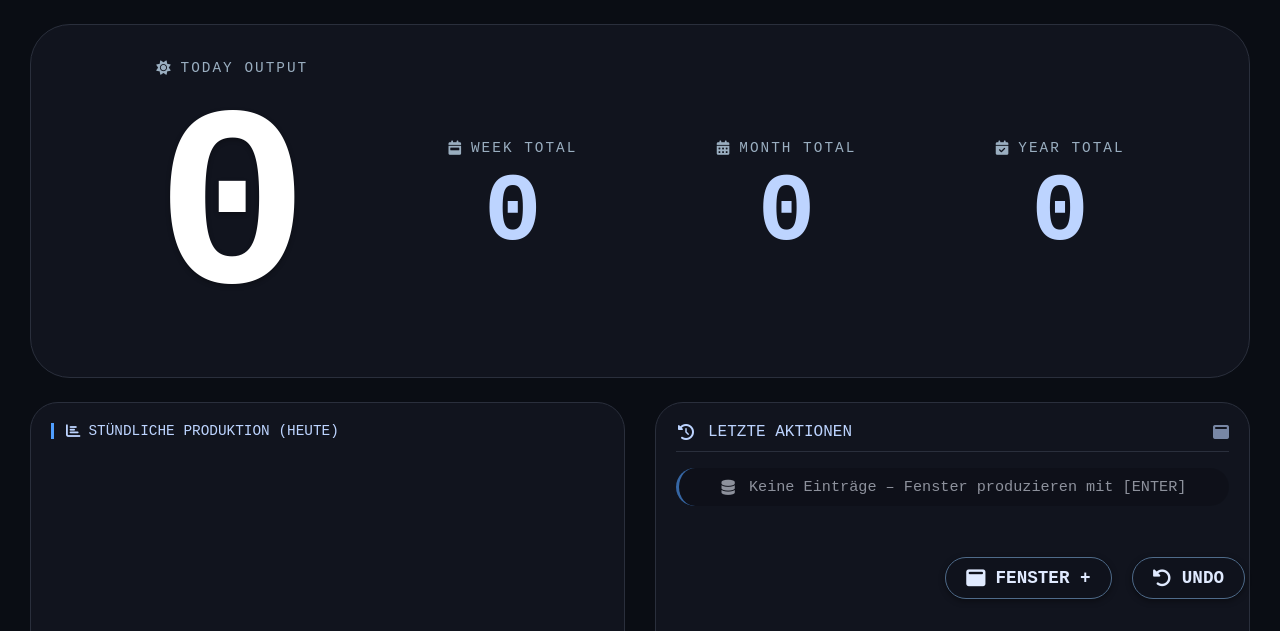
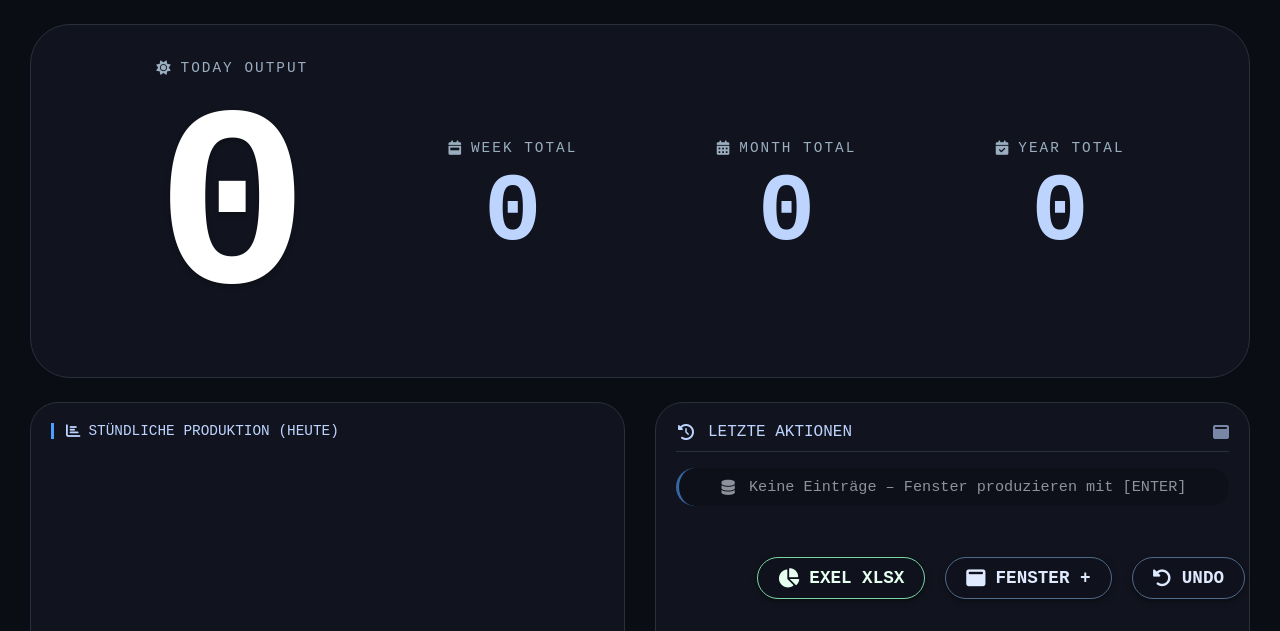
Before and after one commit to BenWeckend/Produktionsvolumen-Tracker, a website: page Button/public/index.html in a window 1280 px wide. Shown: the part 169-800 px from the top of the page. Drawn offline with nearby package versions, Linux system fonts and the light colour scheme; no server answers.

Commit message:
add convert to xlsx

```diff
--- a/Button/package.json
+++ b/Button/package.json
@@ -2,6 +2,7 @@
   "dependencies": {
     "better-sqlite3": "^12.11.1",
     "chart.js": "^4.5.1",
+    "exceljs": "^4.4.0",
     "express": "^5.2.1"
   },
   "name": "button",
--- a/Button/public/app.js
+++ b/Button/public/app.js
@@ -304,6 +304,10 @@ async function undoWindow() {
     }
 }
 
+function downloadWindowEvents() {
+    window.location.href = "/api/export-window-events";
+}
+
 // ----------------------- EVENT-LISTENER -----------------------
 
 document.addEventListener("keydown", (e) => {
@@ -319,6 +323,7 @@ document.addEventListener("keydown", (e) => {
 
 document.getElementById("addBtn").addEventListener("click", addWindow);
 document.getElementById("undoBtn").addEventListener("click", undoWindow);
+document.getElementById("analysisBtn").addEventListener("click", downloadWindowEvents);
 
 // ----------------------- CHART-RESIZE BEI FENSTERGRÖSSE -----------------------
 
--- a/Button/public/index.html
+++ b/Button/public/index.html
@@ -103,6 +103,7 @@
 
 
 <div class="controls">
+    <button class="button-link analysis-link" id="analysisBtn"><i class="fas fa-chart-pie"></i> EXEL XLSX </button>
     <button id="addBtn"><i class="fas fa-window-maximize"></i> FENSTER +</button>
     <button id="undoBtn"><i class="fas fa-undo-alt"></i> UNDO</button>
 </div>
--- a/Button/public/style.css
+++ b/Button/public/style.css
@@ -275,6 +275,51 @@ button:active {
     transform: scale(0.98);
 }
 
+
+button,
+.button-link {
+    background: #0f121c;
+    backdrop-filter: blur(5px);
+    border: 1px solid #4f6b8a;
+    color: #e0eaff;
+    font-family: monospace;
+    font-weight: 600;
+    font-size: clamp(0.9rem, 3vw, 1.1rem);
+    padding: 10px 20px;
+    border-radius: 48px;
+    cursor: pointer;
+    transition: all 0.2s ease;
+    display: flex;
+    align-items: center;
+    gap: 10px;
+    box-shadow: 0 2px 6px rgba(0,0,0,0.4);
+    text-decoration: none;
+    white-space: nowrap;
+}
+
+button i,
+.button-link i {
+    font-size: 1.2rem;
+}
+
+button:hover,
+.button-link:hover {
+    background: #1a1f2c;
+    border-color: #7c9bc2;
+    transform: scale(1.02);
+}
+
+button:active,
+.button-link:active {
+    transform: scale(0.98);
+}
+
+.analysis-link {
+    border-color: #78d6a3;
+    color: #e7fff0;
+}
+
+
 /* Responsive Anpassungen */
 @media (max-width: 850px) {
     .two-columns {
```
Also changed, not shown: Button/server.js (+26 -0 lines), 2 other files.
